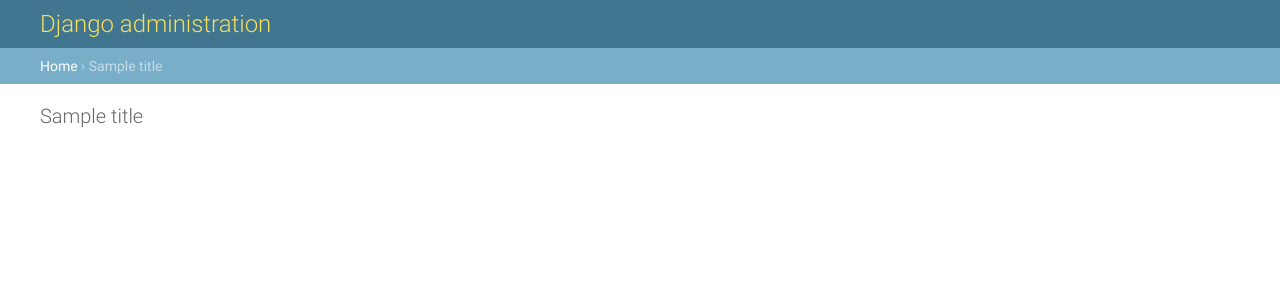
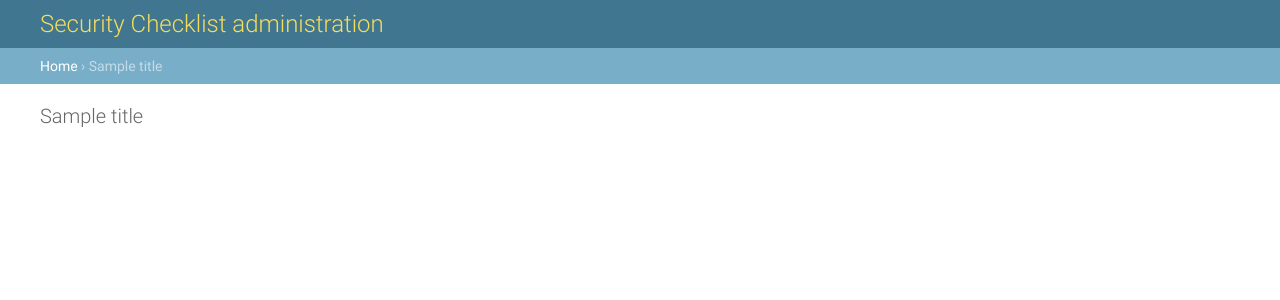
Before and after one commit to denever/secuchecklist, a Django app: template templates/admin/base_site.html in a window 1280 px wide. Shown: the top 300 px of the page. Run offline with Django 3.2, Linux system fonts and the light colour scheme; the template is opened without the code that fills it: most values are stand-ins (such as "Sample title", 1, 10 or a date in 2020).

Commit message:
Rinominato admin title

```diff
--- a/templates/admin/base_site.html
+++ b/templates/admin/base_site.html
@@ -4,7 +4,7 @@
 {% block title %}{{ title }} | {% trans 'Django site admin' %}{% endblock %}
 
 {% block branding %}
-<h1 id="site-name">{% trans 'Django administration' %}</h1>
+<h1 id="site-name">{% trans 'Security Checklist administration' %}</h1>
 {% endblock %}
 
 {% block nav-global %}{% endblock %}
```
